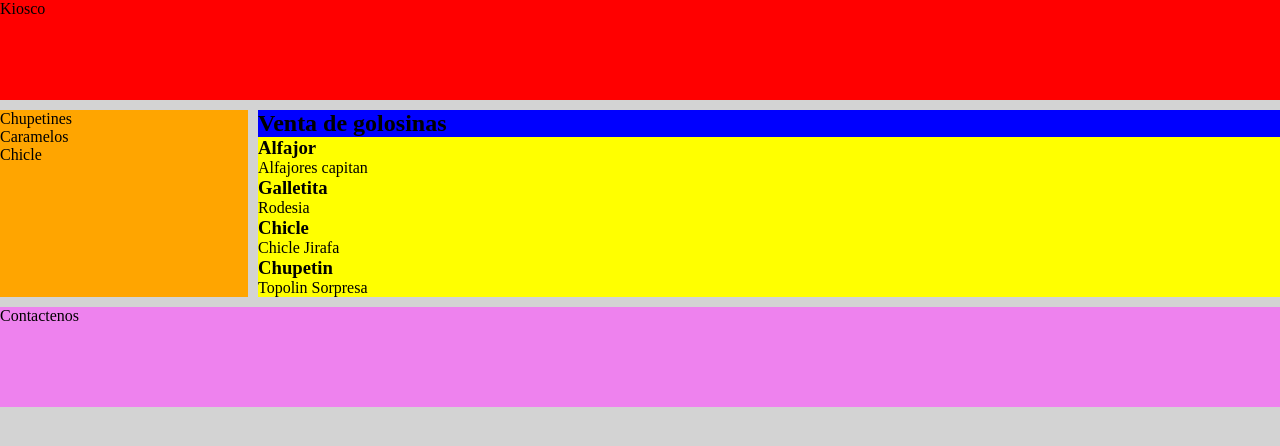
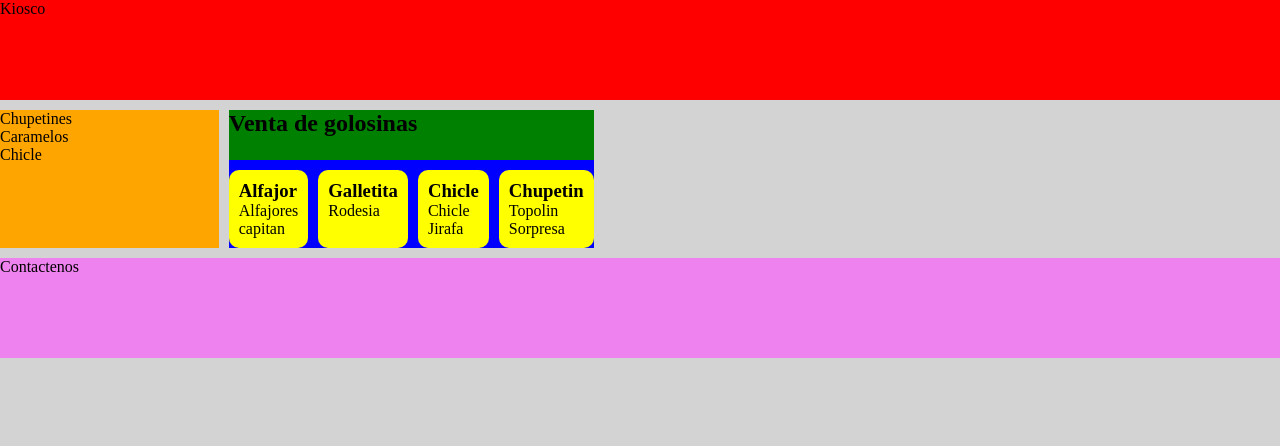
Before and after one commit to Sanntii/maquetado_grid_2018martes15, a plain HTML site: page index.html in a window 1280 px wide. Drawn offline with Linux system fonts and the light colour scheme.

Commit message:
🏘👛 Updated with Glitch

```diff
--- a/style.css
+++ b/style.css
@@ -38,11 +38,26 @@ nav {
 section {
     background-color: blue;
 
-  grid-column: 2 / -1
+
+  display: grid;
+  grid-template-columns: repeat(4, 1fr);
+  grid-gap: 10px;
+  grid-auto-rows: minmax(50px, auto);
+
+
+
+
 }
 
 article {
     background-color: yellow;
+  border-radius: 10px;
+  padding: 10px;
+
+
+
+
+
 }
 
 footer {
@@ -50,3 +65,11 @@ footer {
 
   grid-column: 1 / -1
 }
+
+section > h2 {
+    background-color: green;
+
+  grid-column: 1 / -1
+
+
+}
```
